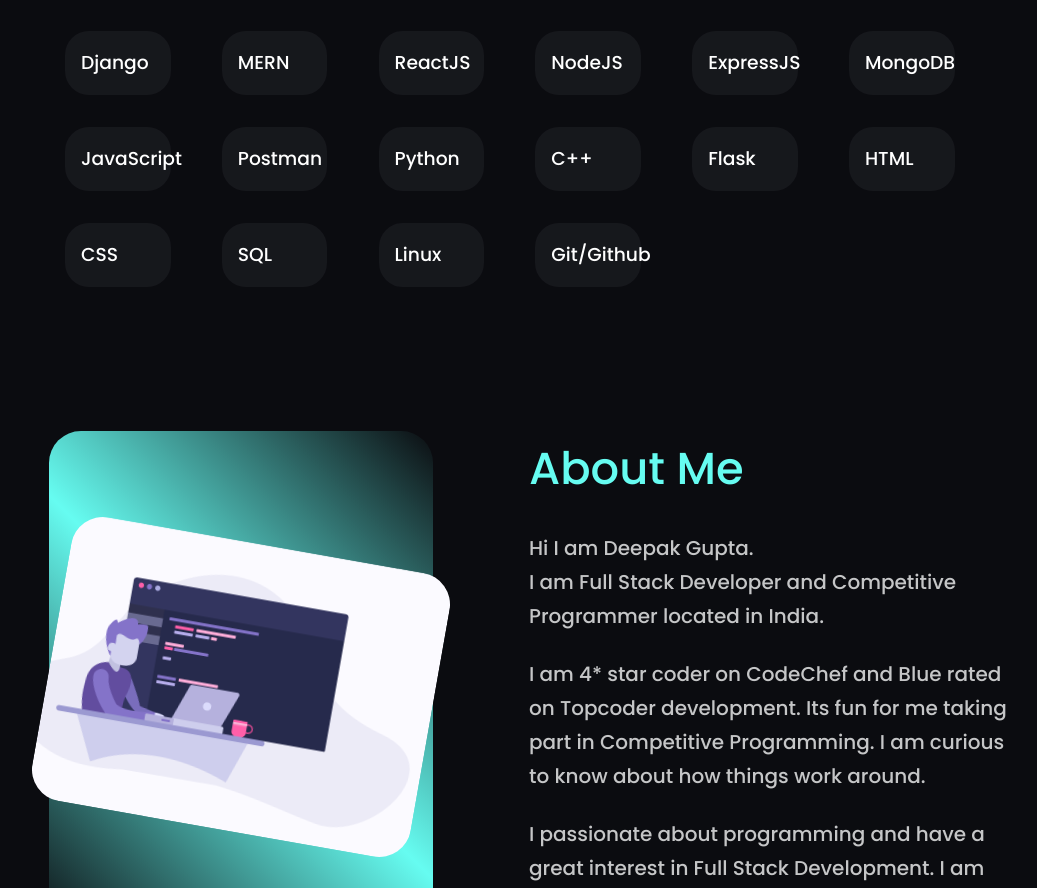
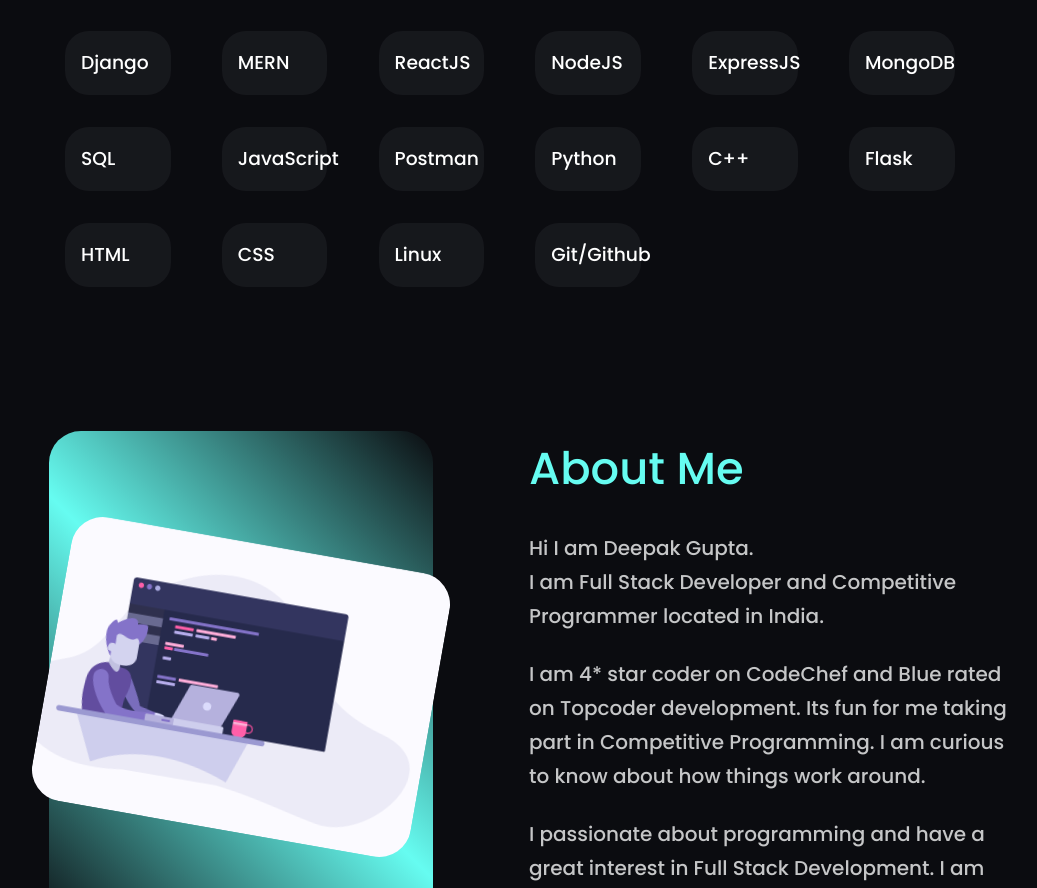
Before and after one commit to deepakrvg/portfolio, a React (Create React App) app: page / in a window 1280 px wide. Shown: the part 2100-2988 px from the top of the page, without its empty margins (111-1148 px from the left). Built offline with nearby package versions, Linux system fonts and the light colour scheme.

Commit message:
new skills added

```diff
--- a/src/components/Skills.js
+++ b/src/components/Skills.js
@@ -24,6 +24,9 @@
                     <h3>MongoDB</h3>
                 </article>
                 <article className="skills-item">
+                    <h3>SQL</h3>
+                </article>
+                <article className="skills-item">
                     <h3>JavaScript</h3>
                 </article>
                 <article className="skills-item">
@@ -45,9 +48,6 @@
                     <h3>CSS</h3>
                 </article>
                 <article className="skills-item">
-                    <h3>SQL</h3>
-                </article>
-                <article className="skills-item">
                     <h3>Linux</h3>
                 </article>
                 <article className="skills-item">
```
